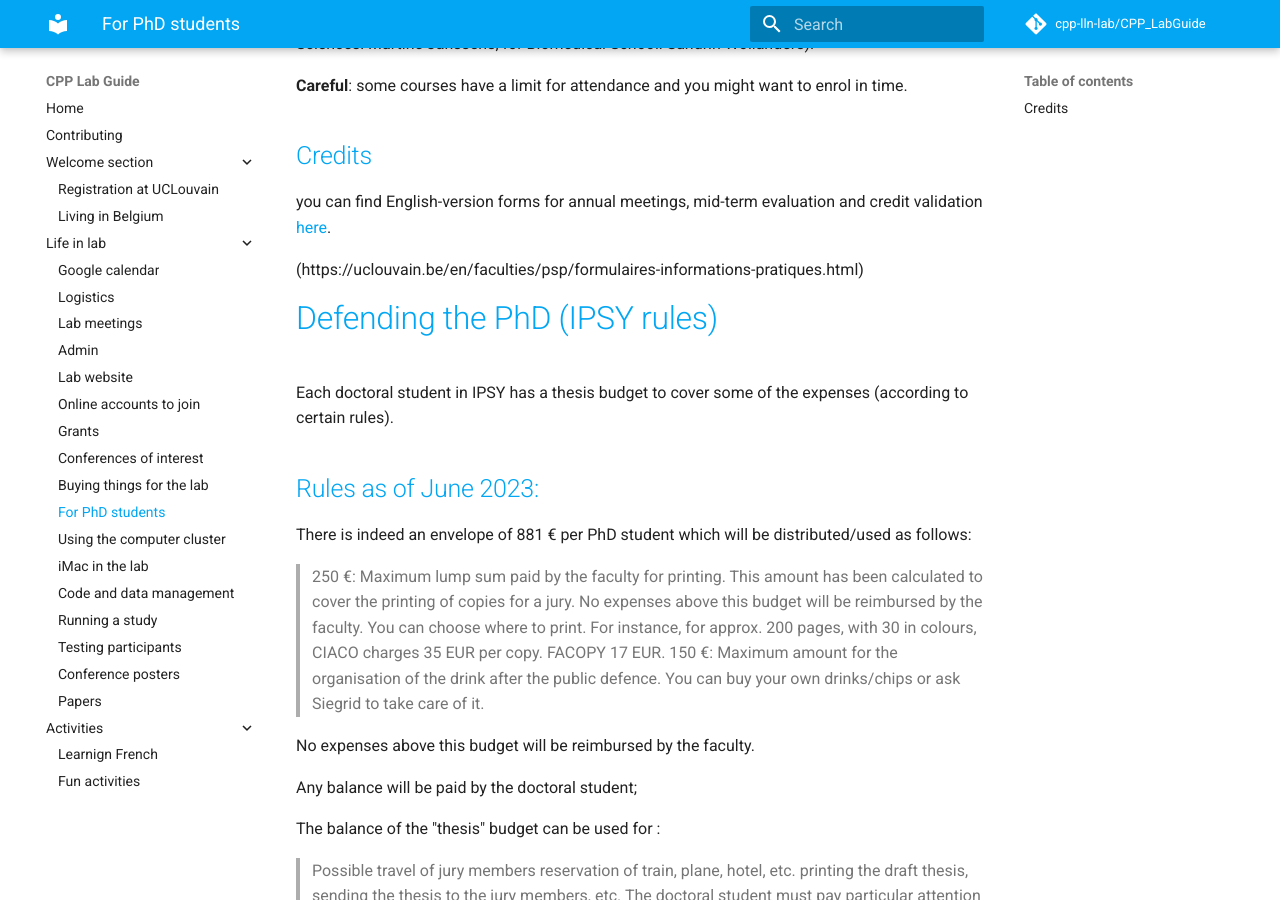
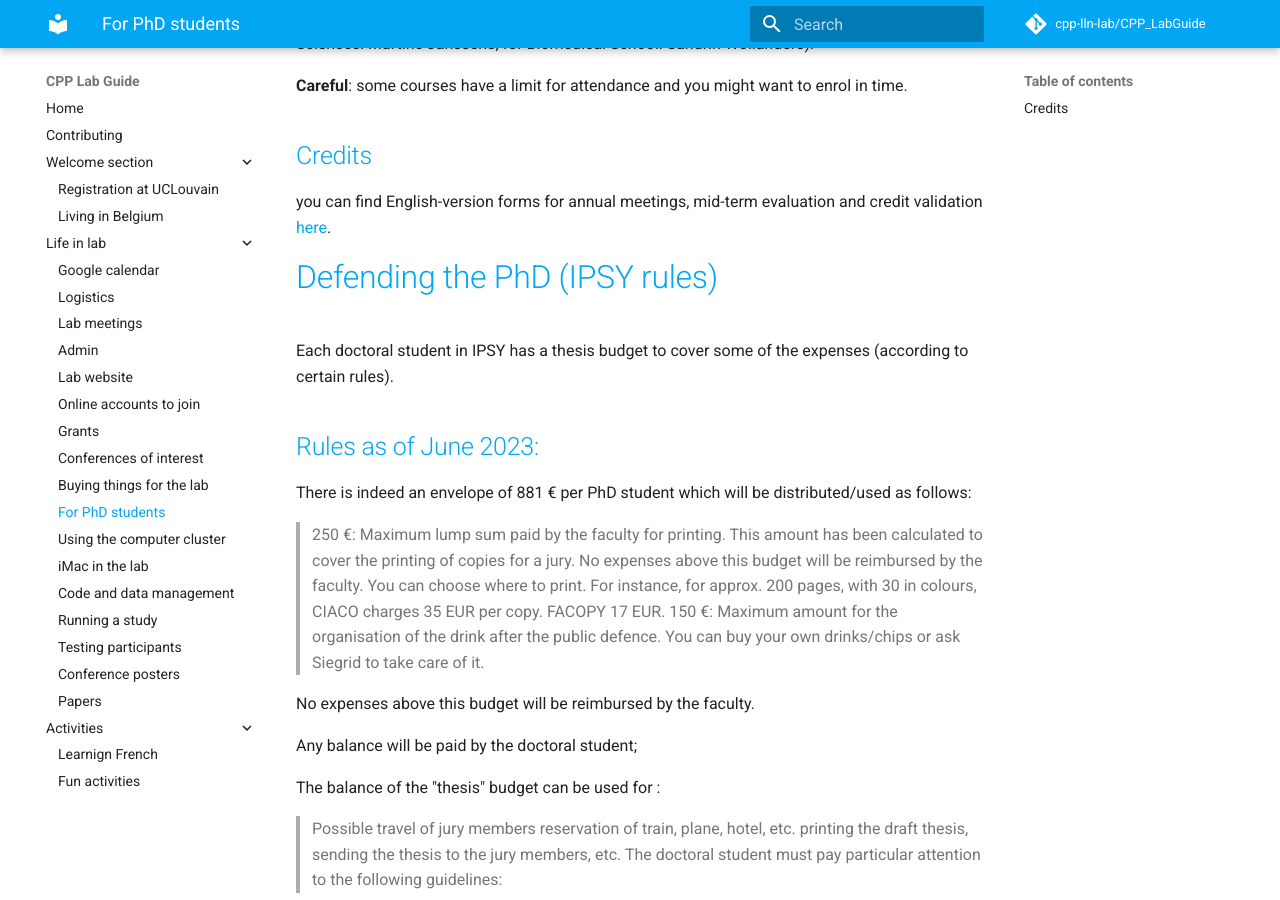
Before and after one commit to cpp-lln-lab/CPP_LabGuide, an MkDocs documentation site: the page built from doc/for_phd_students.md, in a window 1280 px wide and 900 px high, scrolled down 366 px. Built offline with MkDocs 1.6.1 and Material for MkDocs 9.7.7, drawn with Linux system fonts in a browser that asks for light colours; comment, search, counter and statistics services are not loaded; some of the changed lines change nothing that is shown.

Commit message:
Update doc/for_phd_students.md
Co-authored-by: Marco Barilari <38101692+marcobarilari@users.noreply.github.com>

```diff
--- a/doc/for_phd_students.md
+++ b/doc/for_phd_students.md
@@ -18,7 +18,6 @@ Before enrolling in a course, you might want to double-check the prerequisites f
 
 you can find English-version forms for annual meetings, mid-term evaluation and credit validation [here](https://uclouvain.be/en/faculties/psp/formulaires-informations-pratiques.html).
 
-(https://uclouvain.be/en/faculties/psp/formulaires-informations-pratiques.html)
 
 # Defending the PhD (IPSY rules)
 
```
